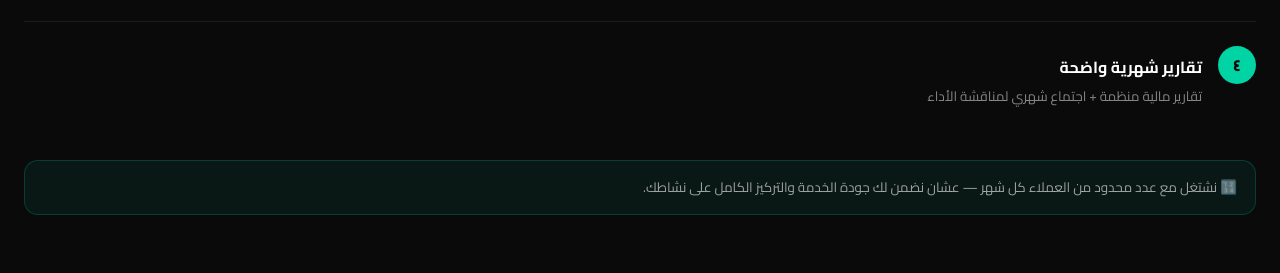
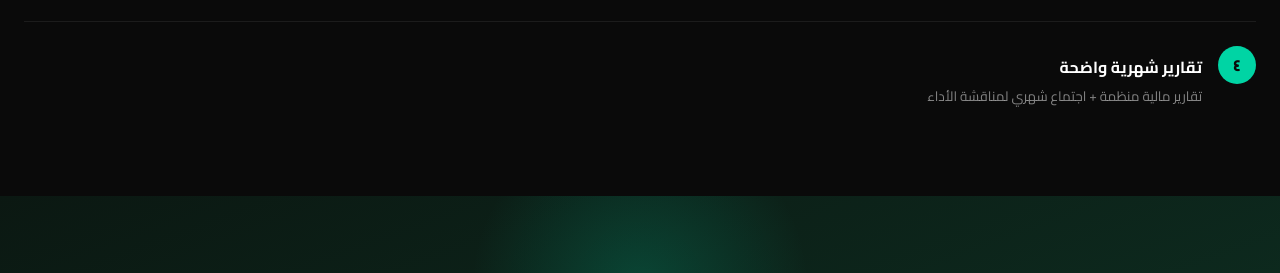
Before and after one commit to salahesam/Triple_Braided_Final, a website: page public/pdf/index.html in a window 1280 px wide. Shown: the part 5260-5533 px from the top of the page. Drawn offline with nearby package versions, Linux system fonts and the light colour scheme; files whose address does not match are found by name.

Commit message:
chore: remove client limit note from pdf index.html

```diff
--- a/public/pdf/index.html
+++ b/public/pdf/index.html
@@ -1714,9 +1714,6 @@
       </div>
     </div>
 
-    <div class="how-note" id="how-note">
-      🔢 نشتغل مع عدد محدود من العملاء كل شهر — عشان نضمن لك جودة الخدمة والتركيز الكامل على نشاطك.
-    </div>
   </section>
 
   <!-- ═══════════ CLOSE / FOOTER ═══════════ -->
```
